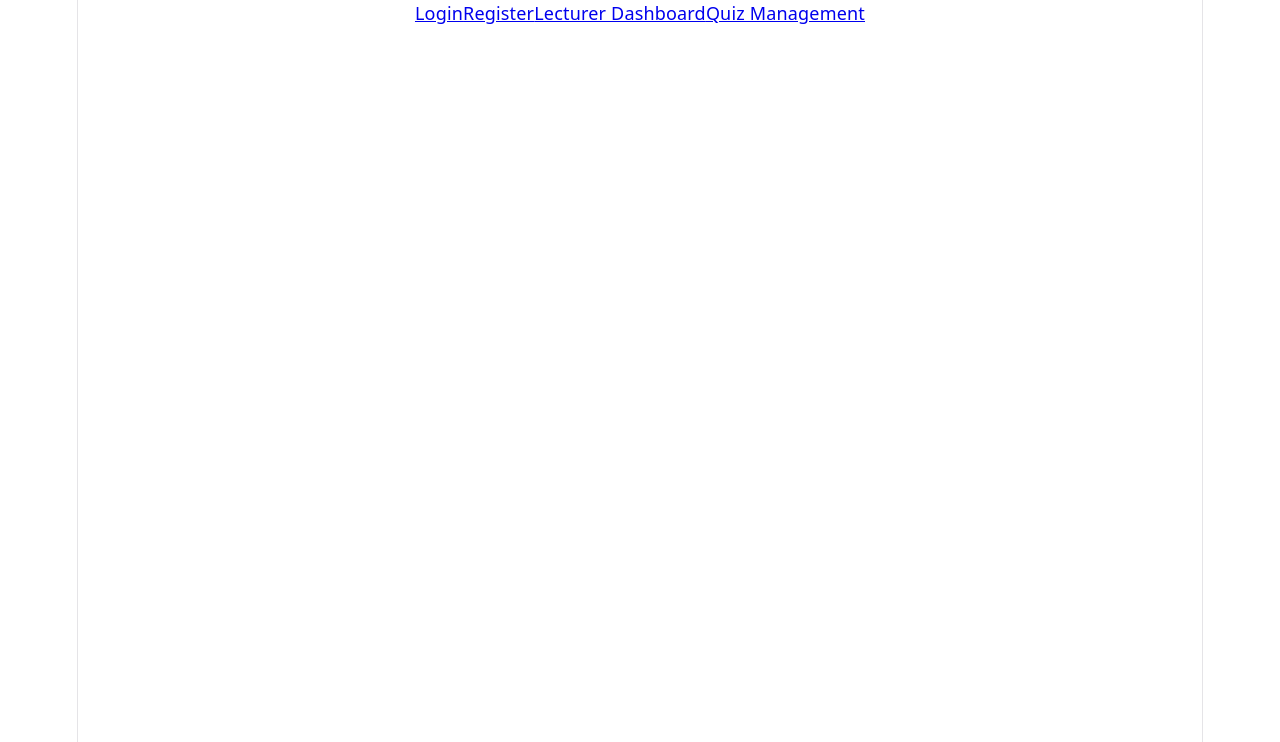
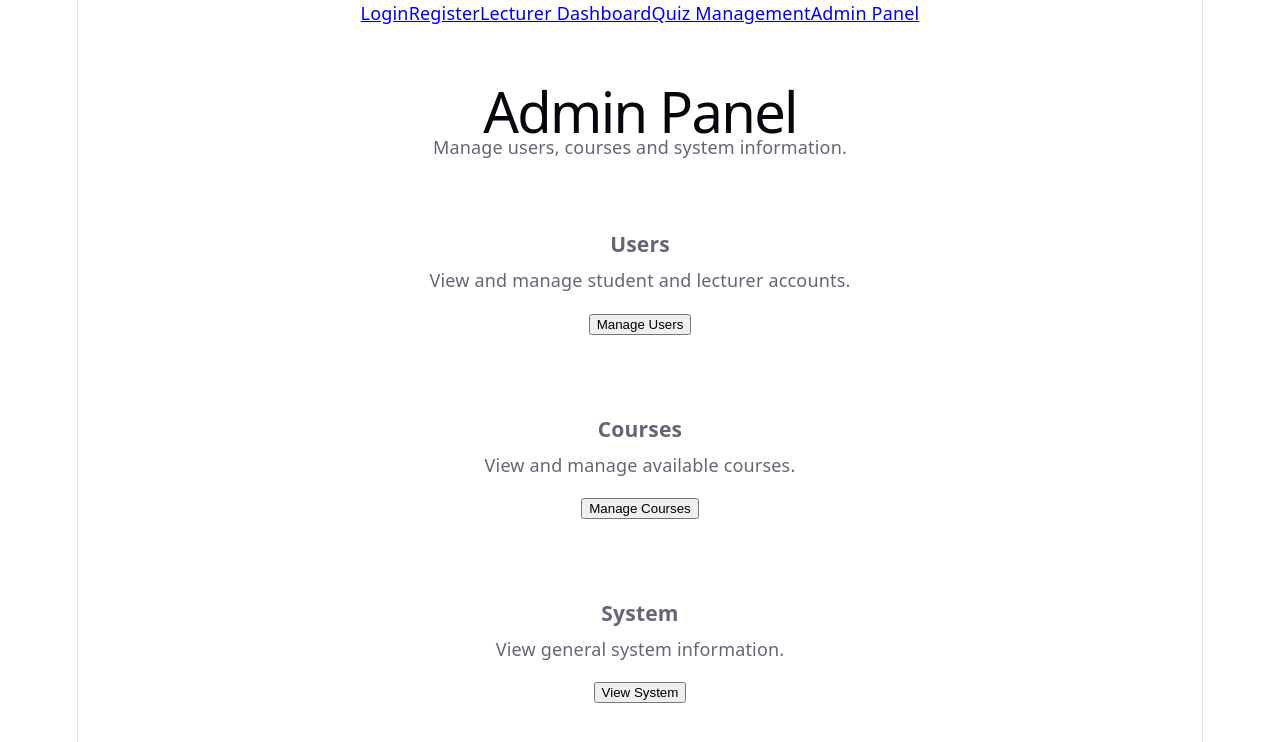
Before and after one commit to Ayanda05-max/Academix, a React (Vite) app in the folder academix-frontend/: page /admin in a window 1280 px wide. Shown: the top 742 px of the page. Built offline with nearby package versions, Linux system fonts and the light colour scheme.

Commit message:
Create admin panel

```diff
--- a/academix-frontend/src/App.css
+++ b/academix-frontend/src/App.css
@@ -115,3 +115,30 @@
 .dashboard-card button {
   margin-top: 10px;
 }
+
+.admin-panel {
+  padding: 40px;
+}
+
+.admin-panel h1 {
+  margin-bottom: 10px;
+}
+
+.admin-panel > p {
+  margin-bottom: 30px;
+}
+
+.admin-card {
+  background: white;
+  padding: 20px;
+  margin-bottom: 20px;
+  border-radius: 10px;
+}
+
+.admin-card h3 {
+  margin-bottom: 10px;
+}
+
+.admin-card p {
+  margin-bottom: 15px;
+}
--- a/academix-frontend/src/App.tsx
+++ b/academix-frontend/src/App.tsx
@@ -4,6 +4,7 @@ import Login from "./pages/Login";
 import Register from "./pages/Register";
 import LecturerDashboard from "./pages/LecturerDashboard";
 import QuizPage from "./pages/QuizPage";
+import AdminPanel from "./pages/AdminPanel";
 import "./App.css";
 
 function App() {
@@ -16,6 +17,7 @@ function App() {
         <Route path="/register" element={<Register />} />
         <Route path="/lecturer" element={<LecturerDashboard />} />
         <Route path="/quiz" element={<QuizPage />} />
+        <Route path="/admin" element={<AdminPanel />} />
       </Routes>
     </BrowserRouter>
   );
--- a/academix-frontend/src/components/NavBar.tsx
+++ b/academix-frontend/src/components/NavBar.tsx
@@ -7,6 +7,7 @@ function NavBar() {
       <Link to="/register">Register</Link>
       <Link to="/lecturer">Lecturer Dashboard</Link>
       <Link to="/quiz">Quiz Management</Link>
+      <Link to="/admin">Admin Panel</Link>
     </nav>
   );
 }
--- /dev/null
+++ b/academix-frontend/src/pages/AdminPanel.tsx
@@ -0,0 +1,29 @@
+function AdminPanel() {
+  return (
+    <div className="admin-panel">
+      <h1>Admin Panel</h1>
+
+      <p>Manage users, courses and system information.</p>
+
+      <div className="admin-card">
+        <h3>Users</h3>
+        <p>View and manage student and lecturer accounts.</p>
+        <button>Manage Users</button>
+      </div>
+
+      <div className="admin-card">
+        <h3>Courses</h3>
+        <p>View and manage available courses.</p>
+        <button>Manage Courses</button>
+      </div>
+
+      <div className="admin-card">
+        <h3>System</h3>
+        <p>View general system information.</p>
+        <button>View System</button>
+      </div>
+    </div>
+  );
+}
+
+export default AdminPanel;
```
